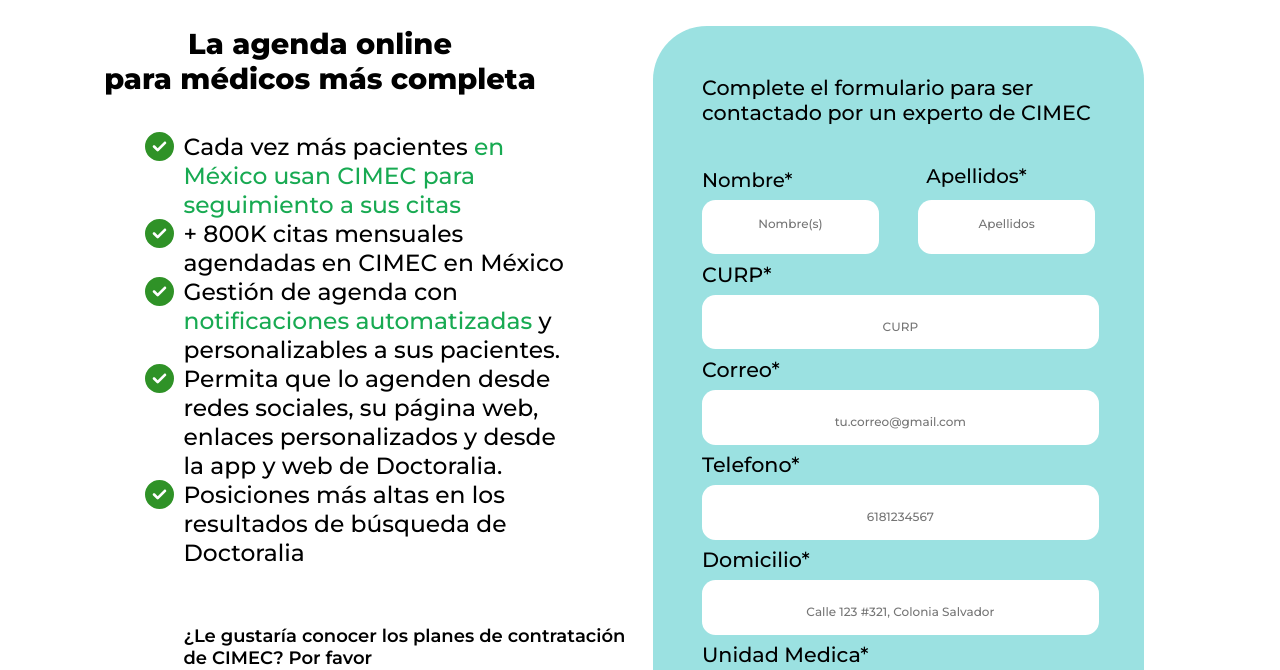
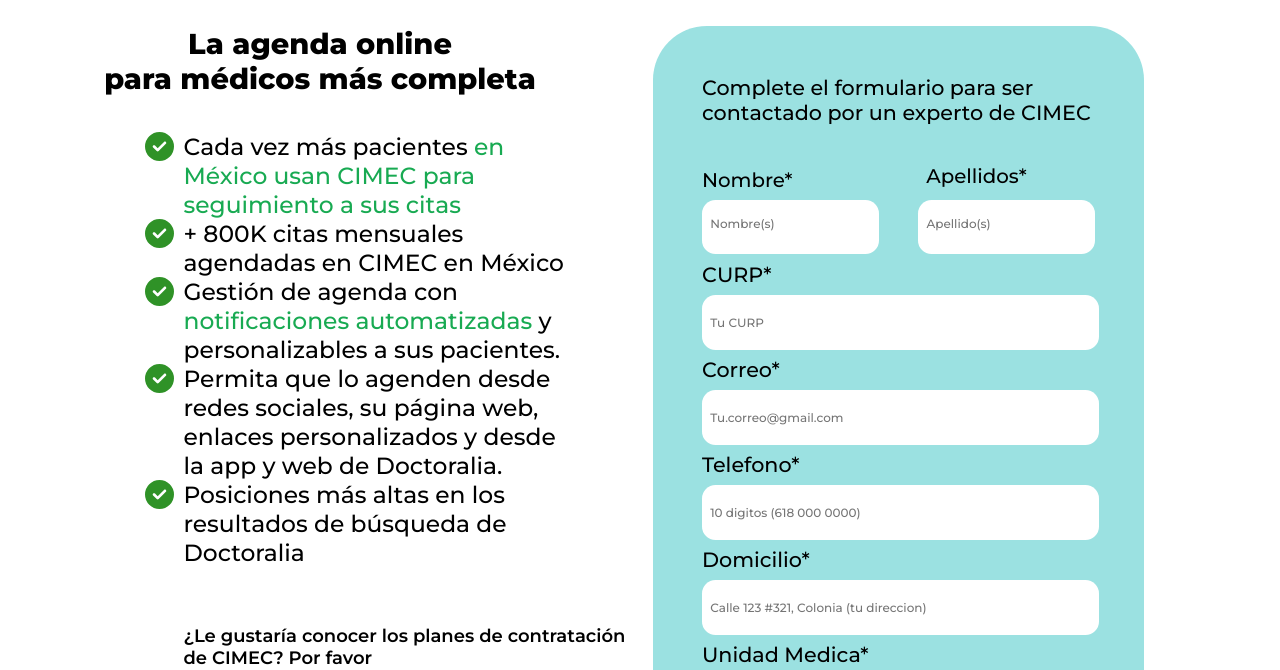
Before and after one commit to BlackFreshMint/citas_med, a PHP site: page /preag.html in a window 1280 px wide. Shown: the part 61-731 px from the top of the page. Run offline with PHP 8.4, Linux system fonts and the light colour scheme.

Commit message:
more accesibility

```diff
--- a/css/styles.css
+++ b/css/styles.css
@@ -141,19 +141,19 @@ em {
     padding-bottom: 6%;
     border-radius: 15px;
     border: 0px;
-    text-align:center;
+    text-align:left;
     font-family:"MontserratM";
     padding-top: 4%;
 }
 .input_rl {
     width: 100%;
     margin-top: 2%;
-    padding-bottom: 4%;
+    padding-bottom: 5%;
     border-radius: 15px;
     border: 0px;
-    text-align:center;
+    text-align:left;
     font-family:"MontserratM";
-    padding-top: 6%;
+    padding-top: 5%;
     margin-bottom: 2%;
 }
 .button_r {
@@ -169,6 +169,5 @@ em {
     font-size:xx-large;
 }
 .button_r:active{
-    background-color: white;
     box-shadow: 2px 2px 5px #fc894d;
 }
--- a/preag.html
+++ b/preag.html
@@ -63,25 +63,25 @@
 
                     <div style="display: flex; flex-direction: row; margin-bottom: 2%;">
 
-                        <input class="input_r" type="text" placeholder="Nombre(s)">
-                        <input  class="input_r" type="text" placeholder="Apellidos" style=" margin-left: 10%;">
+                        <input class="input_r" type="text" placeholder="  Nombre(s)">
+                        <input  class="input_r" type="text" placeholder="  Apellido(s) " style=" margin-left: 10%;">
 
                     </div>
 
                     <p class="m_title">CURP*</p>
-                    <input class="input_rl" type="text" placeholder="CURP">
+                    <input class="input_rl" type="text" placeholder="  Tu CURP">
 
                     <p class="m_title">Correo*</p>
-                    <input class="input_rl" type="text" placeholder="tu.correo@gmail.com">
+                    <input class="input_rl" type="text" placeholder="  Tu.correo@gmail.com">
 
                     <p class="m_title">Telefono*</p>
-                    <input class="input_rl" type="text" placeholder="6181234567">
+                    <input class="input_rl" type="text" placeholder="  10 digitos (618 000 0000)">
 
                     <p class="m_title">Domicilio*</p>
-                    <input class="input_rl" type="text" placeholder="Calle 123 #321, Colonia Salvador">
+                    <input class="input_rl" type="text" placeholder="  Calle 123 #321, Colonia (tu direccion)">
 
                     <p class="m_title">Unidad Medica*</p>
-                    <input class="input_rl" type="text" placeholder="47">
+                    <input class="input_rl" type="text" placeholder="  47 (tu unidad)">
 
                 </form>
 
```
